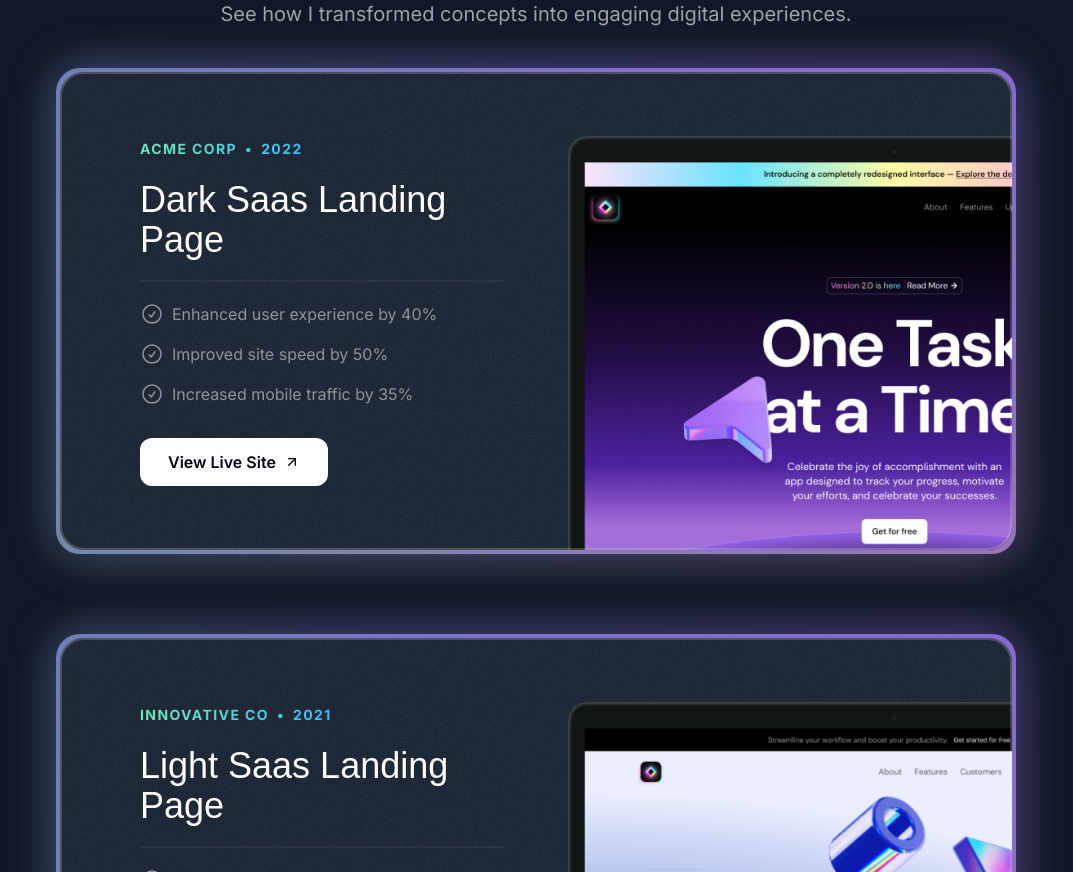
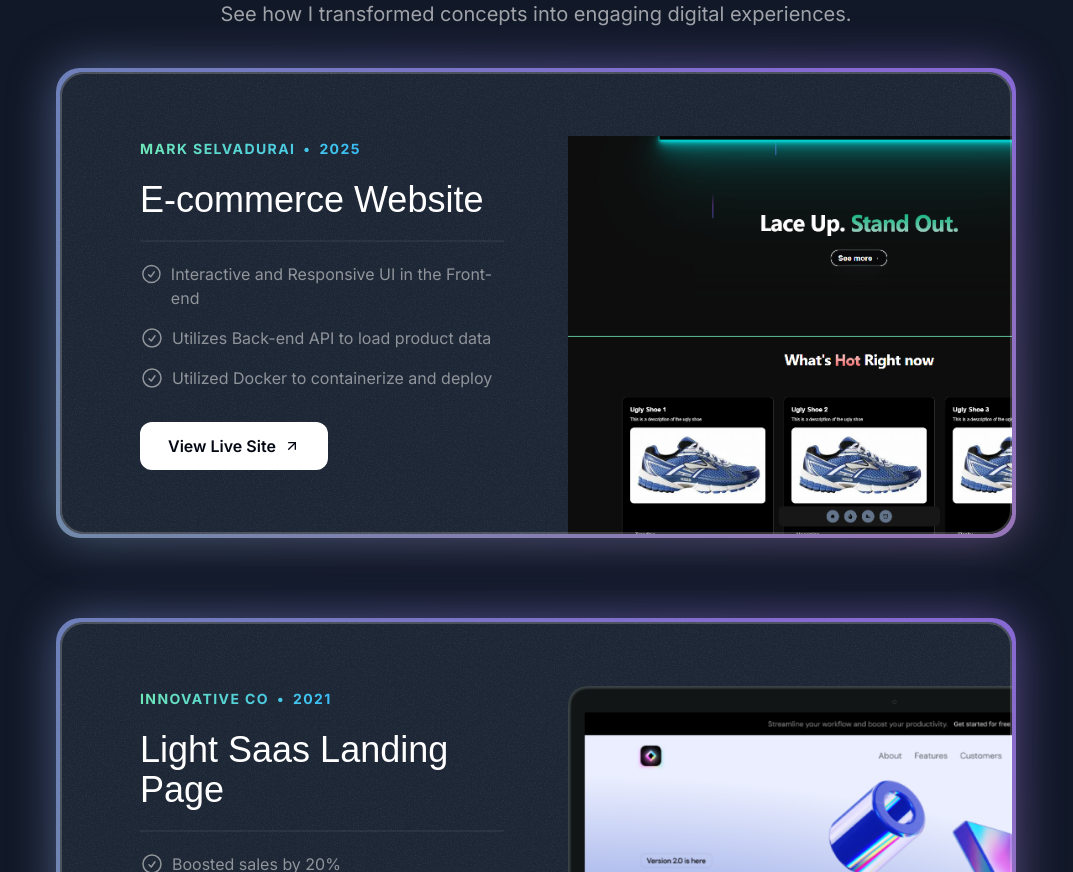
Before and after one commit to markselvadurai/portfolio, a Next.js app: page / in a window 1280 px wide. Shown: the part 900-1772 px from the top of the page, without its empty margins (104-1177 px from the left). Built offline with nearby package versions, Linux system fonts and the light colour scheme; a web font is replaced by a local one.

Commit message:
Add first real project

```diff
--- a/src/sections/Projects.tsx
+++ b/src/sections/Projects.tsx
@@ -1,5 +1,5 @@
 "use client"
-import darkSaasLandingPage from "@/assets/images/dark-saas-landing-page.png";
+import ecommerce from "@/assets/images/ecommerce.png";
 import lightSaasLandingPage from "@/assets/images/light-saas-landing-page.png";
 import aiStartupLandingPage from "@/assets/images/ai-startup-landing-page.png";
 import Image from "next/image";
@@ -14,16 +14,16 @@ import { ShootingStars } from "@/components/ui/shooting-stars";
 
 const portfolioProjects = [
   {
-    company: "Acme Corp",
-    year: "2022",
-    title: "Dark Saas Landing Page",
+    company: "Mark Selvadurai",
+    year: "2025",
+    title: "E-commerce Website",
     results: [
-      { title: "Enhanced user experience by 40%" },
-      { title: "Improved site speed by 50%" },
-      { title: "Increased mobile traffic by 35%" },
+      { title: "Interactive and Responsive UI in the Front-end" },
+      { title: "Utilizes Back-end API to load product data" },
+      { title: "Utilized Docker to containerize and deploy" },
     ],
     link: "https://youtu.be/4k7IdSLxh6w",
-    image: darkSaasLandingPage,
+    image: ecommerce,
   },
   {
     company: "Innovative Co",
```
Also changed, not shown: src/assets/images/ecommerce.png (added).
